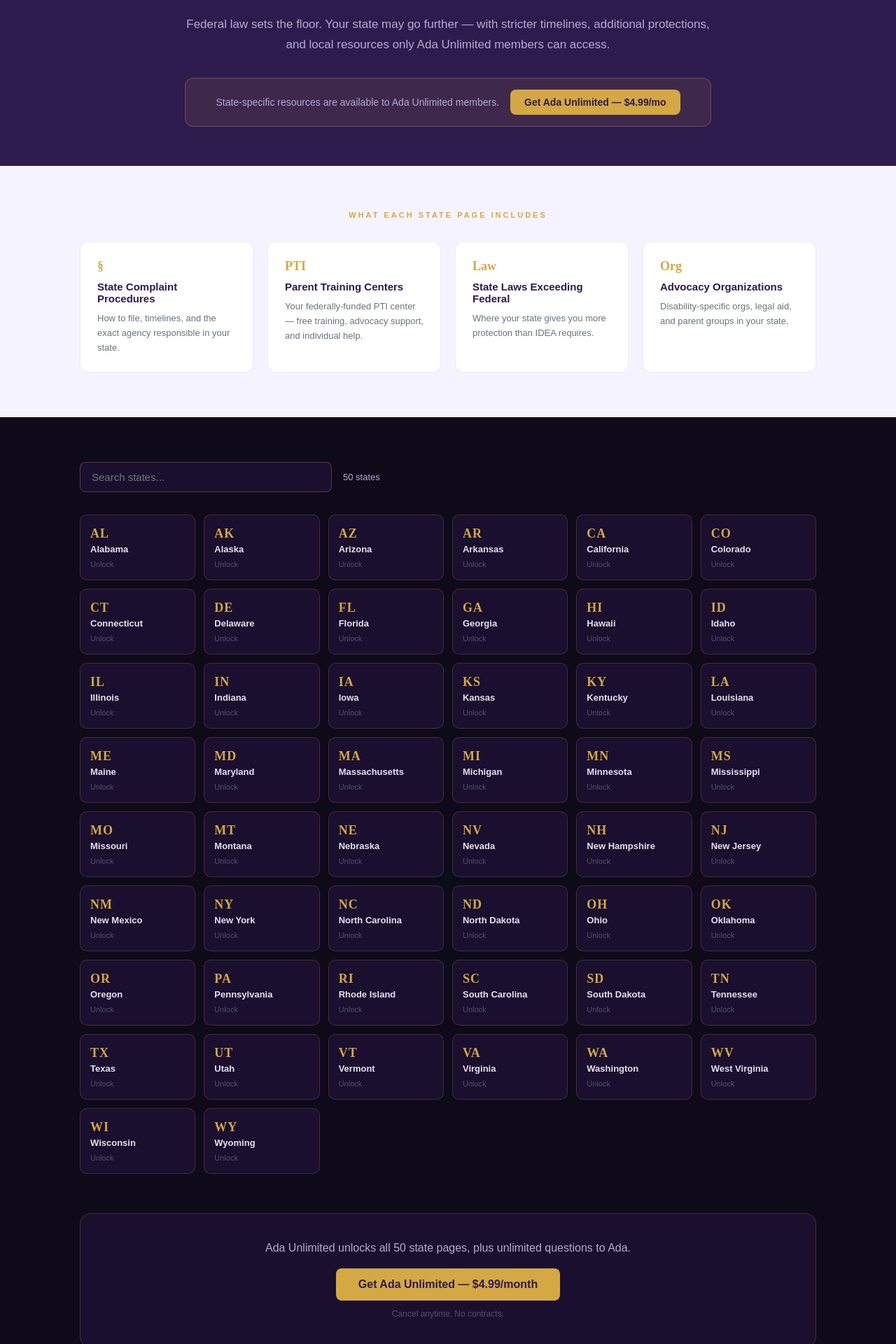
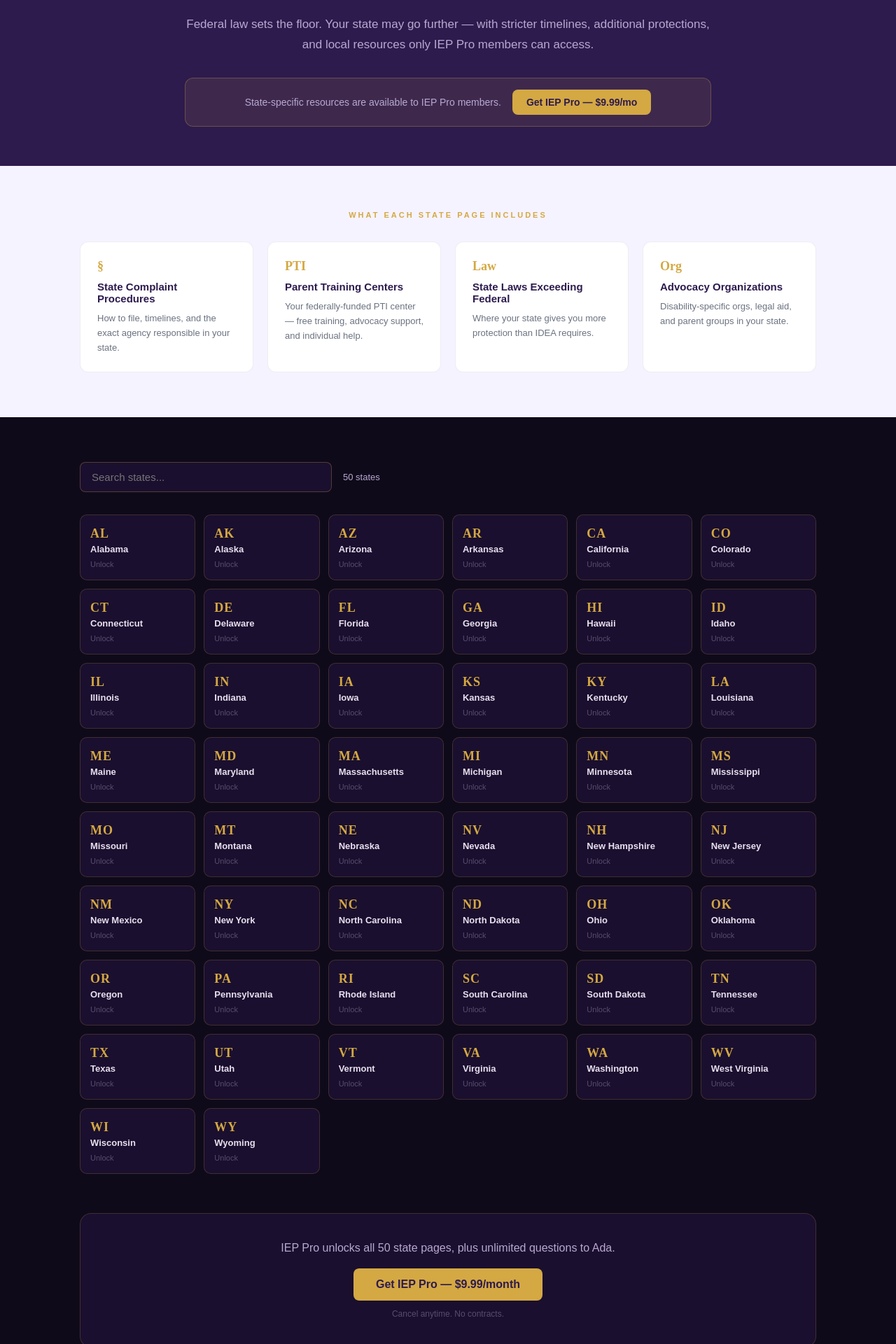
Before and after one commit to IEPApproved/iepapproved, a Next.js app in the folder iepapproved-clean/: page /states in a window 1280 px wide. Shown: the part 280-2200 px from the top of the page at 70% size. Built offline with nearby package versions, Linux system fonts and the light colour scheme; no server answers.

Commit message:
Fix states hub: gate to Pro/Advocate and sell IEP Pro (was mislabeled Unlimited)

```diff
--- a/iepapproved-clean/pages/states/index.js
+++ b/iepapproved-clean/pages/states/index.js
@@ -31,7 +31,7 @@
 export default function StatesHub() {
   const { user, profile } = useAuth();
   const [search, setSearch] = useState('');
-  const isUnlimited = profile?.tier === 'unlimited';
+  const isUnlimited = profile?.tier === 'pro' || profile?.tier === 'advocate';
   const filtered = STATES.filter(s =>
     s.name.toLowerCase().includes(search.toLowerCase()) ||
     s.code.toLowerCase().includes(search.toLowerCase())
@@ -48,11 +48,11 @@
         <div style={s.heroInner}>
           <div style={s.eyebrow}>STATE-BY-STATE RESOURCES</div>
           <h1 style={s.heroTitle}>Know your state's IEP laws.<br /><em style={s.heroGold}>Advocate with confidence.</em></h1>
-          <p style={s.heroSub}>Federal law sets the floor. Your state may go further — with stricter timelines, additional protections, and local resources only Ada Unlimited members can access.</p>
+          <p style={s.heroSub}>Federal law sets the floor. Your state may go further — with stricter timelines, additional protections, and local resources only IEP Pro members can access.</p>
           {!isUnlimited && (
             <div style={s.unlockBanner}>
-              <span style={s.unlockText}>State-specific resources are available to Ada Unlimited members.</span>
-              <Link href="/signup" style={s.unlockBtn}>Get Ada Unlimited — $4.99/mo</Link>
+              <span style={s.unlockText}>State-specific resources are available to IEP Pro members.</span>
+              <Link href="/signup" style={s.unlockBtn}>Get IEP Pro — $9.99/mo</Link>
             </div>
           )}
         </div>
@@ -93,8 +93,8 @@
           </div>
           {!isUnlimited && (
             <div style={s.bottomCta}>
-              <p style={s.bottomCtaText}>Ada Unlimited unlocks all 50 state pages, plus unlimited questions to Ada.</p>
-              <Link href="/signup" style={s.bottomCtaBtn}>Get Ada Unlimited — $4.99/month</Link>
+              <p style={s.bottomCtaText}>IEP Pro unlocks all 50 state pages, plus unlimited questions to Ada.</p>
+              <Link href="/signup" style={s.bottomCtaBtn}>Get IEP Pro — $9.99/month</Link>
               <p style={s.bottomCtaFine}>Cancel anytime. No contracts.</p>
             </div>
           )}
```
